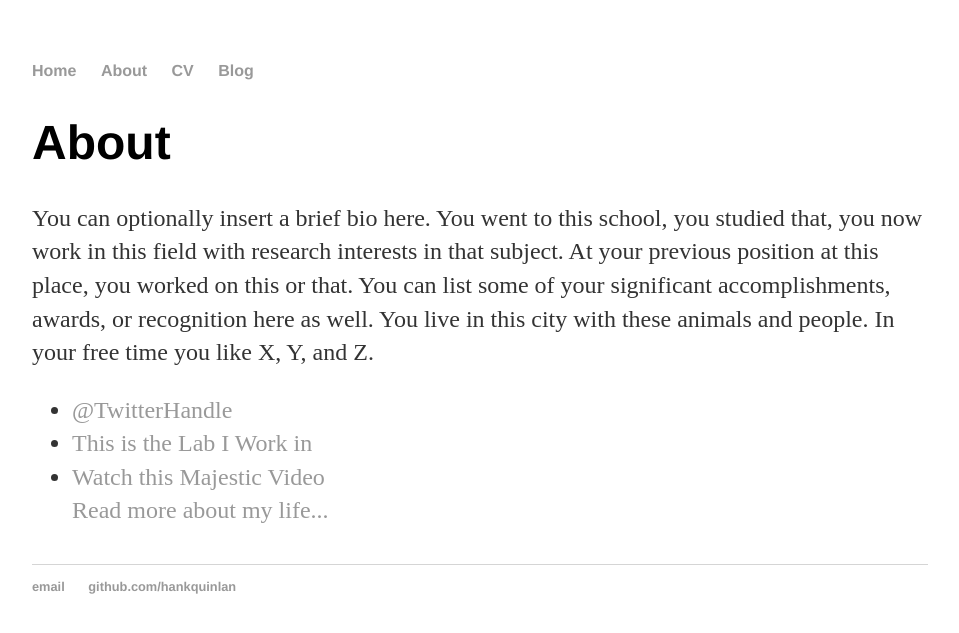
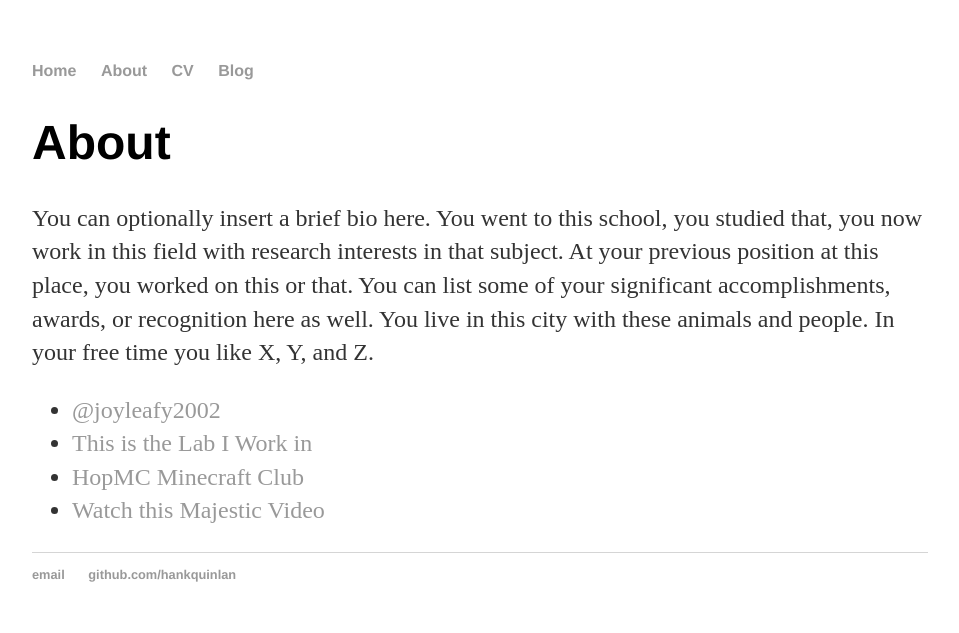
Before and after one commit to JoyYeh2002/JoyYeh2002.github.old, a Jekyll site: the page built from about/index.html, in a window 1280 px wide. Shown: the top 633 px of the page, without its empty margins (160-1119 px from the left). Built offline with Jekyll 4.4.1, drawn with Linux system fonts in a browser that asks for light colours.

Commit message:
Update index.html

```diff
--- a/about/index.html
+++ b/about/index.html
@@ -8,9 +8,9 @@ title: About Joy Yeh
 			<p>You can optionally insert a brief bio here. You went to this school, you studied that, you now work in this field with research interests in that subject. At your previous position at this place, you worked on this or that. You can list some of your significant accomplishments, awards, or recognition here as well. You live in this city with these animals and people. In your free time you like X, Y, and Z.</p>
 
 			<ul class="contacts">
-				<li><a href="#">@TwitterHandle</a></li>
+				<li><a href="https://www.instagram.com/joyleafy2002/">@joyleafy2002</a></li>
 				<li><a href="https://limbs.lcsr.jhu.edu/">This is the Lab I Work in</a></li>
+				<li><a href="https://www.instagram.com/hopmc.official/">HopMC Minecraft Club
 				<li><a href="https://www.youtube.com/watch?v=dQw4w9WgXcQ&ab_channel=RickAstley">Watch this Majestic Video </a></li>
-				<a href="/about">Read more about my life...</a></p>
 				</ul>
 		</div>
```
